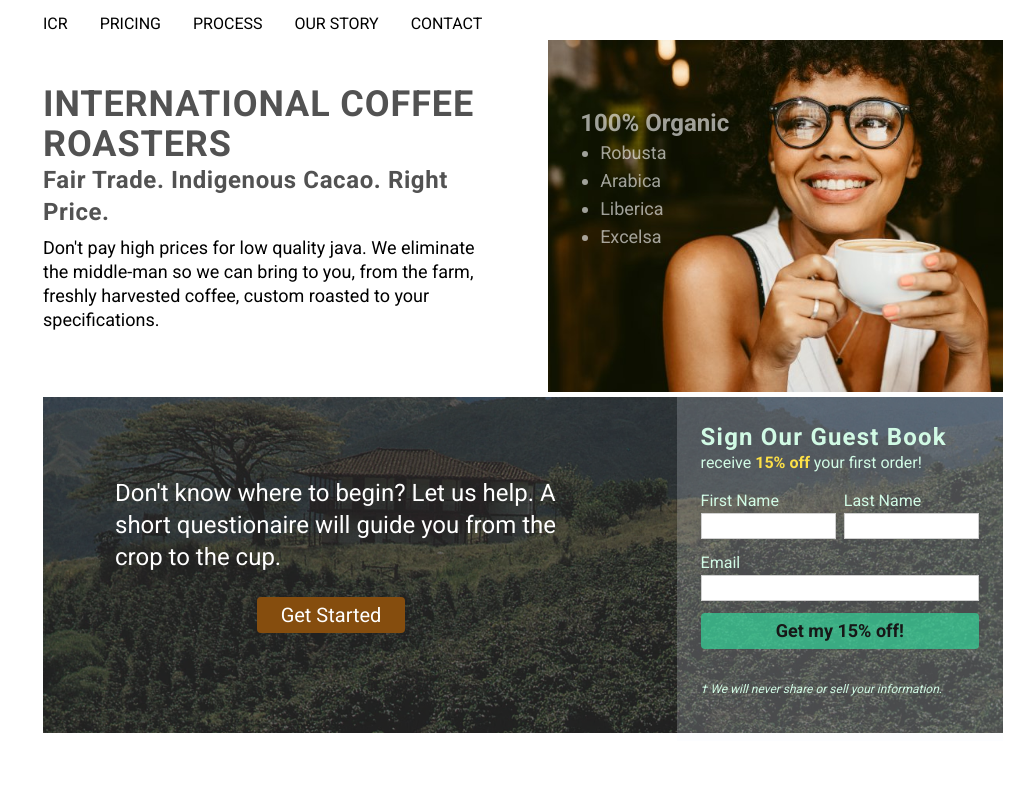
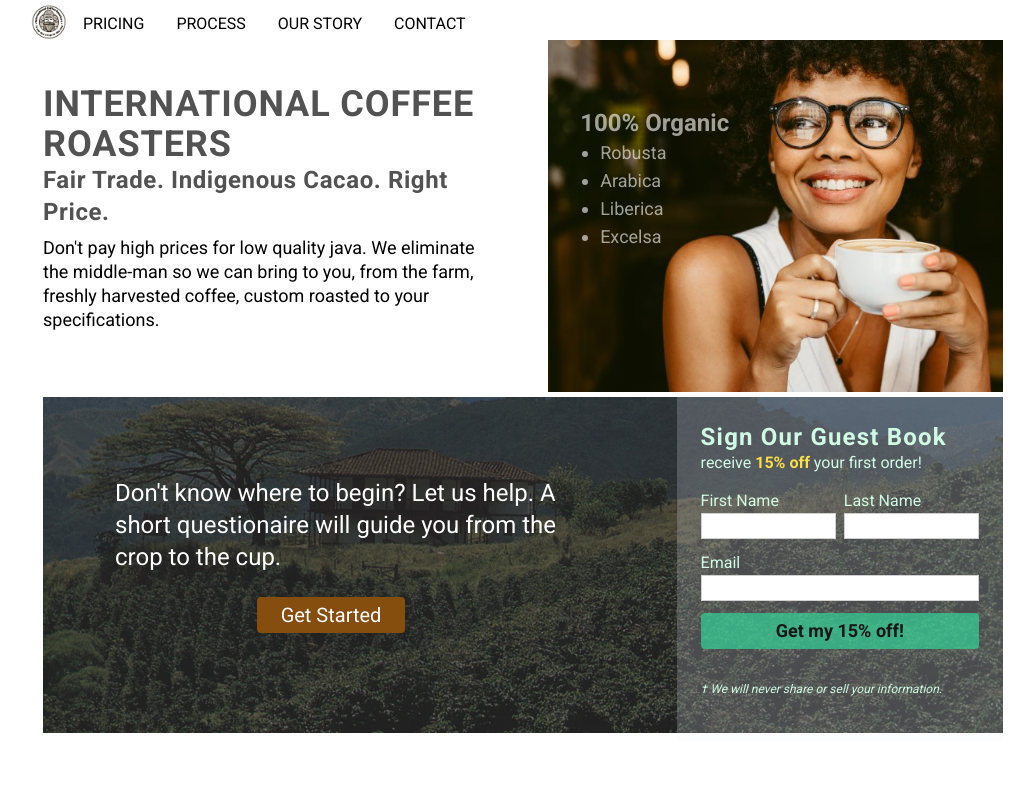
Before and after one commit to wlowrimore/roasters_2024, a Next.js app: page / in a window 1280 px wide. Shown: the top 787 px of the page, without its empty margins (117-1151 px from the left). Built offline with nearby package versions, Linux system fonts and the light colour scheme.

Commit message:
playing with formData options from signup form

```diff
--- a/src/app/components/MobileMenu.jsx
+++ b/src/app/components/MobileMenu.jsx
@@ -1,7 +1,9 @@
 'use client'
 
+import { useState, useEffect } from "react";
 import Link from "next/link";
-import { useState, useEffect } from "react";
+import Image from "next/image"
+import Logo from '/public/images/logo/mainLogo.webp'
 
 const MobileMenu = () => {
   const [isScrolling, setIsScrolling] = useState(false)
@@ -57,7 +59,7 @@ const MobileMenu = () => {
             <div className='w-full flex flex-col items-center p-4 mt-6 text-lg text-white'>
               <p className='md:w-1/2'>Don&apos;t know where to begin?  Let us help.  A short questionaire will guide you from the crop to the cup.</p>
               <div className='flex justify-center'>
-                <button className='w-fit mt-4 py-1 px-3 text-lg bg-yellow-800 rounded'>Get Started</button>
+                <button onClick={(e) => setIsOpen(false)} className='w-fit mt-4 py-1 px-3 text-lg bg-yellow-800 rounded'>Get Started</button>
               </div>
             </div>
           </div>
@@ -70,11 +72,21 @@ const MobileMenu = () => {
       <section>
         <nav className='hidden lg:block fixed z-50 top-0 py-2 lg:left-0 xl:left-24 2xl:ml-52 2xl:py-4 2xl:text-xl'>
           <ul className={isScrolling ? 'transform flex items-center rounded-br-xl rounded-bl-xl lg:w-fit lg:pt-1 lg:bg-neutral-950/80 transition duration-300 text-white  h-[3rem] lg:ml-16 lg:mt-[-0.7rem] uppercase' : 'flex items-center w-full h-[2rem] mx-12 uppercase'}>
-            <li><Link href='#' className='py-2 px-4'>ICR</Link></li>
-            <li><Link href='#' className='py-2 px-4'>Pricing</Link></li>
-            <li><Link href='#' className='py-2 px-4'>Process</Link></li>
-            <li><Link href='#' className='py-2 px-4'>Our Story</Link></li>
-            <li><Link href='#' className='py-2 px-4'>Contact</Link></li>
+            <li>
+              <Link href='#' className='py-2 px-4'>
+                <Image
+                  src={Logo}
+                  alt='company logo'
+                  width={1000}
+                  height={1000}
+                  className='w-10 pb-1 pl-1'
+                />
+              </Link>
+            </li>
+            <li><Link href='#' className='py-2 px-4 transition hover:opacity-40 duration-300'>Pricing</Link></li>
+            <li><Link href='#' className='py-2 px-4 transition hover:opacity-40 duration-300'>Process</Link></li>
+            <li><Link href='#' className='py-2 px-4 transition hover:opacity-40 duration-300'>Our Story</Link></li>
+            <li><Link href='#' className='py-2 px-4 transition hover:opacity-40 duration-300'>Contact</Link></li>
           </ul>
         </nav>
       </section>
--- a/src/app/components/forms/Signup.jsx
+++ b/src/app/components/forms/Signup.jsx
@@ -1,8 +1,25 @@
+'use client'
+
+import { useState, useEffect } from 'react'
 import Image from "next/image"
 import CoffeeCrop from '/public/images/test-images/coffee_crop_columbia.webp'
-// import CTAFeatures from "../CTAFeatures"
 
 const Signup = () => {
+  const [firstName, setFirstName] = useState('')
+  const [lastName, setLastName] = useState('')
+  const [email, setEmail] = useState('')
+
+  const handleFormSubmit = (e) => {
+    e.preventDefault()
+
+    const formData = { firstName, lastName, email }
+    alert(`You entered the following information, First Name: ${formData.firstName}, Last Name: ${formData.lastName}, Email: ${formData.email}`)
+
+    setFirstName('')
+    setLastName('')
+    setEmail('')
+  }
+
   return (
     <div className='relative md:mx-4 lg:mx-16 md:mt-[0.05rem] lg:mb-12'>
       <div className='flex mb-2 w-full bg-neutral-900/90'>
@@ -14,8 +31,7 @@ const Signup = () => {
           className='h-[24rem] md:h-[19.2rem] lg:h-[21rem] object-cover w-full opacity-30'
         />
       </div>
-      {/* <div className='absolute left-32'><CTAFeatures /></div> */}
-      <form className='absolute top-0 right-0 h-full flex flex-col w-full lg:w-[34%] bg-blue-50/20 p-6 mb-2'>
+      <form onSubmit={handleFormSubmit} className='absolute top-0 right-0 h-full flex flex-col w-full lg:w-[34%] bg-blue-50/20 p-6 mb-2'>
         <div className='text-emerald-100 leading-tight mb-4'>
           <h3 className='text-2xl font-semibold tracking-wider'>Sign Our Guest Book</h3>
           <p>receive <span className='text-yellow-300 font-bold'>15&#37; off</span> your first order!</p>
@@ -24,25 +40,43 @@ const Signup = () => {
           <div className='md:flex md:gap-2'>
             <div className='flex flex-col w-full'>
               <label htmlFor='first-name'>First Name</label>
-              <input type='text' name='first-name' className='border border-neutral-900/20 text-black outline-none px-1 w-full' required />
+              <input
+                type='text'
+                value={firstName}
+                onChange={(e) => setFirstName(e.target.value)}
+                className='border border-neutral-900/20 text-black outline-none px-1 w-full'
+                required
+              />
             </div>
             <div className='flex flex-col w-full'>
               <label htmlFor='last-name'>Last Name</label>
-              <input type='text' name='last-name' className='border border-neutral-900/20 text-black outline-none px-1 w-full' required />
+              <input
+                type='text'
+                value={lastName}
+                onChange={(e) => setLastName(e.target.value)}
+                className='border border-neutral-900/20 text-black outline-none px-1 w-full'
+                required
+              />
             </div>
           </div>
           <div className='flex flex-col'>
             <label htmlFor='email'>Email</label>
-            <input type='email' name='email' className='border border-neutral-900/20 text-black outline-none px-1' required />
+            <input
+              type='email'
+              value={email}
+              onChange={(e) => setEmail(e.target.value)}
+              className='border border-neutral-900/20 text-black outline-none px-1'
+              required
+            />
           </div>
           <button className='w-full py-1 px-4 text-lg font-semibold text-neutral-900 bg-emerald-400/70 rounded'>Get my 15&#37; off!</button>
         </div>
         <em className='text-emerald-100 text-xs py-4 xl:mt-4'>&dagger;&nbsp;We will never share or sell your information.</em>
       </form>
-      <div className='w-full hidden lg:flex flex-col items-center p-4 absolute lg:right-36 xl:right-44 lg:top-16 text-2xl text-white'>
+      <div className='w-full hidden lg:flex flex-col items-center p-4 absolute lg:right-36 xl:right-44 2xl:right-52 lg:top-16 text-2xl text-white'>
         <p className='w-1/2'>Don&apos;t know where to begin?  Let us help.  A short questionaire will guide you from the crop to the cup.</p>
         <div className='flex justify-center'>
-          <button className='w-fit lg:mt-6 lg:mr-8 py-1 px-6 text-xl bg-yellow-800 rounded'>Get Started</button>
+          <button className='w-fit lg:mt-6 lg:mr-8 py-1 px-6 text-xl bg-yellow-800 rounded outline-none'>Get Started</button>
         </div>
       </div>
     </div>
```
Also changed, not shown: public/images/logo/mainLogo.webp (added).
